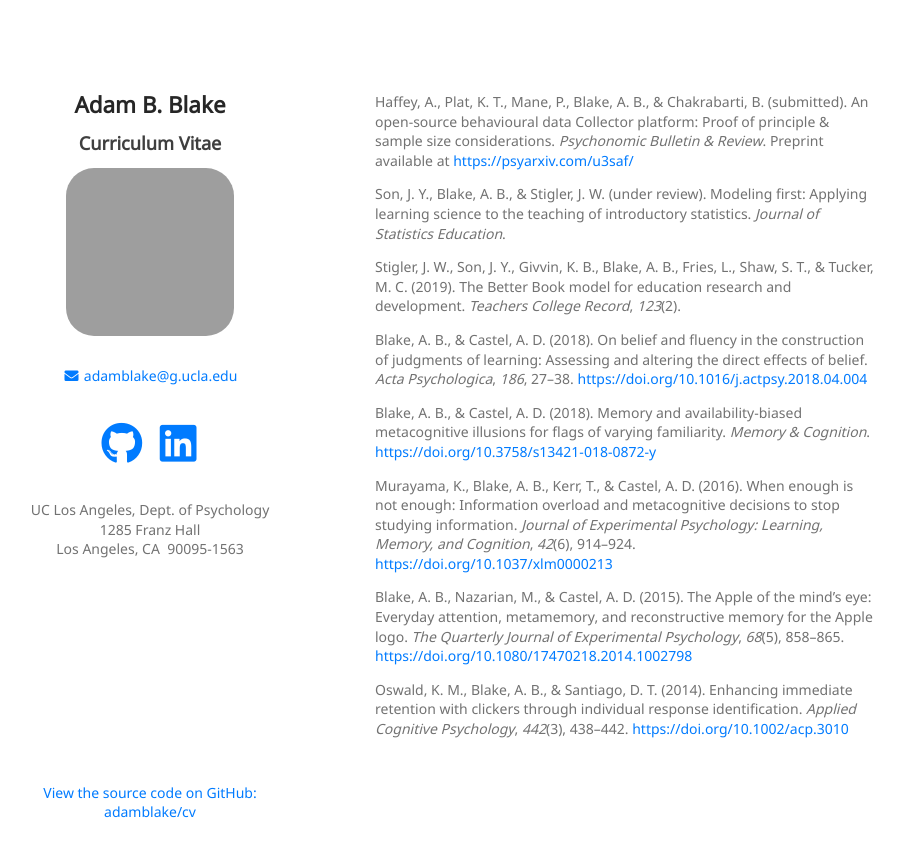
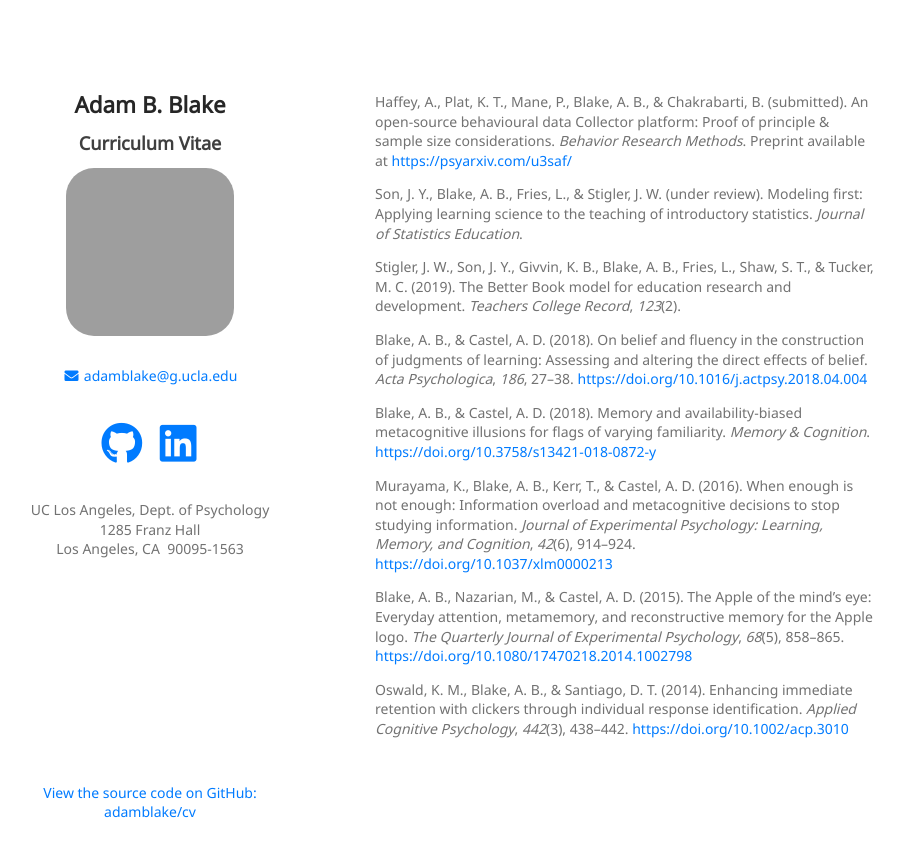
Before and after one commit to adamblake/cv, a Jekyll site: the page built from publications/articles.md, in a window 1280 px wide. Shown: the top 857 px of the page, without its empty margins (195-1099 px from the left). Built offline with Jekyll 4.4.1, drawn with Linux system fonts in a browser that asks for light colours; nearby versions of some CDN libraries; our own code applies the rules of GitHub Pages for plain Markdown files; a style sheet for code colours, icons or effects is not loaded; grey boxes are pictures that could not be loaded.

Commit message:
Update articles.md

```diff
--- a/publications/articles.md
+++ b/publications/articles.md
@@ -1,6 +1,6 @@
-Haffey, A., Plat, K. T., Mane, P., Blake, A. B., & Chakrabarti, B. (submitted). An open-source behavioural data Collector platform: Proof of principle & sample size considerations. *Psychonomic Bulletin & Review*. Preprint available at [https://psyarxiv.com/u3saf/](https://psyarxiv.com/u3saf/)
+Haffey, A., Plat, K. T., Mane, P., Blake, A. B., & Chakrabarti, B. (submitted). An open-source behavioural data Collector platform: Proof of principle & sample size considerations. *Behavior Research Methods*. Preprint available at [https://psyarxiv.com/u3saf/](https://psyarxiv.com/u3saf/)
 
-Son, J. Y., Blake, A. B., & Stigler, J. W. (under review). Modeling first: Applying learning science to the teaching of introductory statistics. *Journal of Statistics Education*.
+Son, J. Y., Blake, A. B., Fries, L., & Stigler, J. W. (under review). Modeling first: Applying learning science to the teaching of introductory statistics. *Journal of Statistics Education*.
 
 Stigler, J. W., Son, J. Y., Givvin, K. B., Blake, A. B., Fries, L., Shaw, S. T., & Tucker, M. C. (2019). The Better Book model for education research and development. *Teachers College Record*, *123*(2).
 
```
